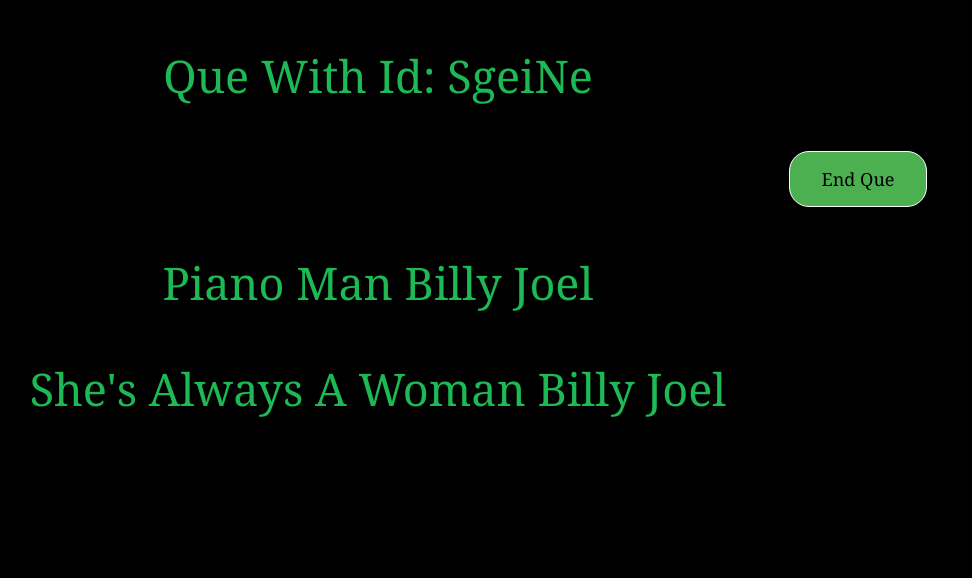
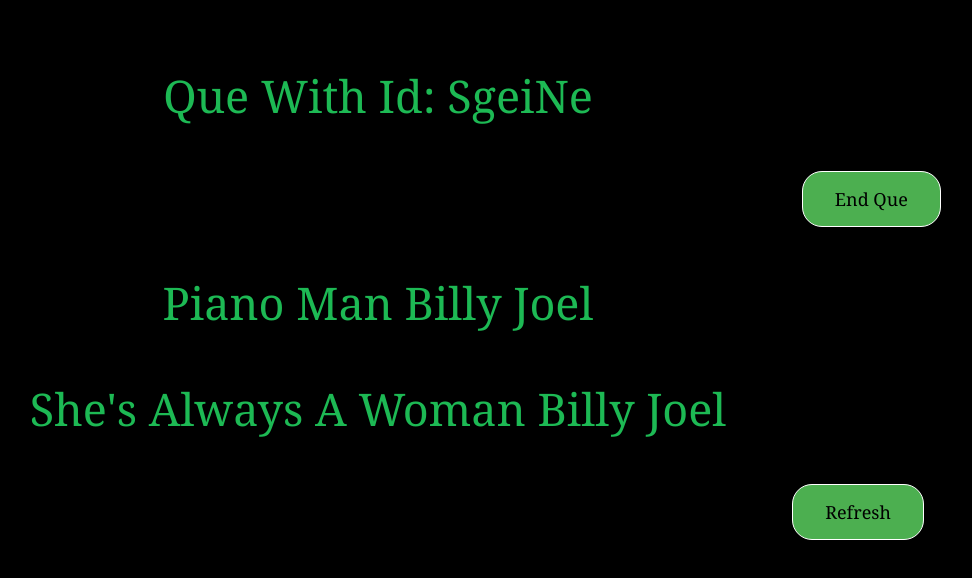
Before and after one commit to acohen89/CommunalQue, a React (Create React App) app: page /home in a window 1280 px wide. Shown: the top 578 px of the page, without its empty margins (262-1234 px from the left). Built offline with nearby package versions, Linux system fonts and the light colour scheme; no server answers.

Commit message:
got sample data from firebase

```diff
--- a/src/components/MainQue.js
+++ b/src/components/MainQue.js
@@ -4,8 +4,10 @@
 import {WEB_URL} from "./Home";
 import Button from "./Button";
 import InQue from './InQue';
+const TEST_HASH = "testHash";
 const db = firebase.firestore();
 const hash = getHash(6);
+const docRef = db.collection("Active Ques").doc(TEST_HASH);
 
 
 
@@ -14,16 +16,53 @@
   const [songs, setSongs] = useState([{id: "123kf21", title: "Piano Man", artist: "Billy Joel"},
   {id: "198213da", title: "She's Always A Woman", artist: "Billy Joel"}]);
 
+  const refresh = () => {
+    console.log("refreshed")
+    docRef.get().then((doc) => {
+      if (doc.exists) {
+          setSongs(songs => (songs = doc.data().songs))
+        } else { console.log("No such document!");}
+      }).catch((error) => {
+      console.log("Error getting document:", error);
+  });
+  }
+
   return (
     <>
     <h>
-       <p> Que With Id: {hash} </p>
+      useEffect(() => {
+          <p> Que With Id: {hash} </p>
+      }, [])
        <Button text="End Que" onClick={endQue} />
     </h>
-       <InQue songs = {songs}/>
-
+      <InQue songs = {songs}/>
+      <Button text="Refresh" onClick={refresh}/>
     </>
   );
+}
+const endQue = () => {
+  // migrate data to past ques collection
+  // go to home page
+  window.location.href = WEB_URL;
+
+}
+function getHash(){
+  const hash = makeHash(6);
+  console.log("Fire")
+  db.collection("Active Ques").doc(hash).set({
+    Songs: []
+  })
+  .then((docRef) => {
+    console.log("Document written sucesfully");
+    return hash;
+
+  })
+  .catch((error) => {
+    console.error("Error adding document: ", error);
+    return hash;
+  });
+  return hash;
+
 }
 function makeHash(length) {
     var result = '';
@@ -34,34 +73,6 @@
     }
    return result;
 }
-const endQue = () => {
-    // migrate data to past ques collection
-    // go to home page
-    window.location.href = WEB_URL;
-
-}
-function getHash(){
-  const hash = makeHash(6);
-  console.log("Fire")
-    db.collection("Active Ques").add({
-        QueId: hash,
-        Songs: []
-    })
-    .then((docRef) => {
-        console.log("Document written with ID: ", docRef.id);
-        const refId = docRef.id;
-        console.log(".then")
-        return hash;
-
-    })
-    .catch((error) => {
-        console.error("Error adding document: ", error);
-        console.log(".catch")
-        return hash;
-    });
-    return hash;
-
-}
 
 
 export default MainQue;
--- a/src/components/SongInQue.js
+++ b/src/components/SongInQue.js
@@ -1,4 +1,4 @@
-import React, {useState} from 'react';
+import React from 'react';
 import "./styles/SongInQue.css";
 
 
--- a/src/components/styles/Home.css
+++ b/src/components/styles/Home.css
@@ -19,4 +19,5 @@
   border-radius: 20px;
   border: 1px solid white;
   font-size: 18px;
+  cursor: pointer;
 }
```
